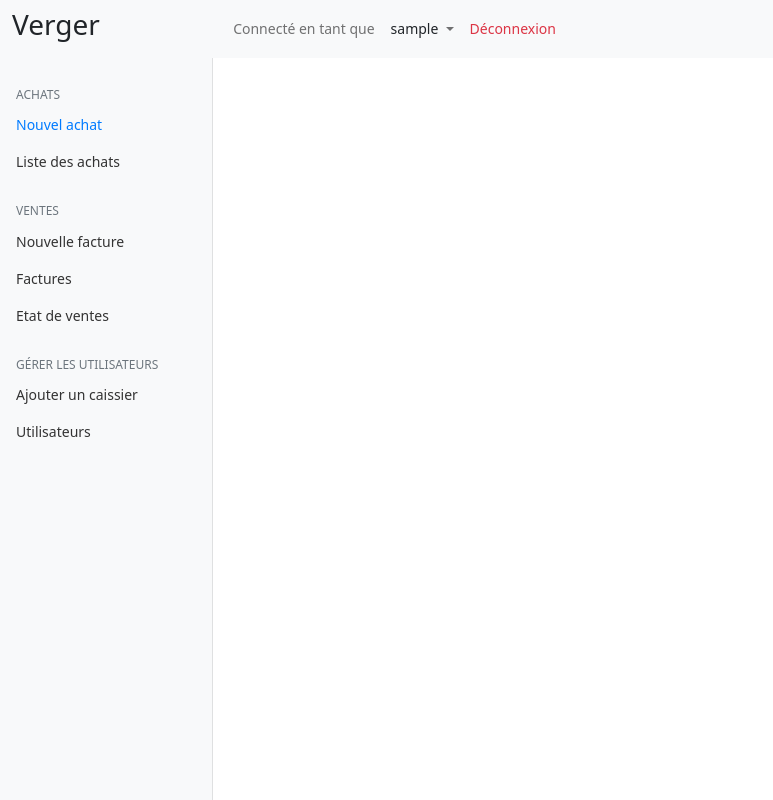
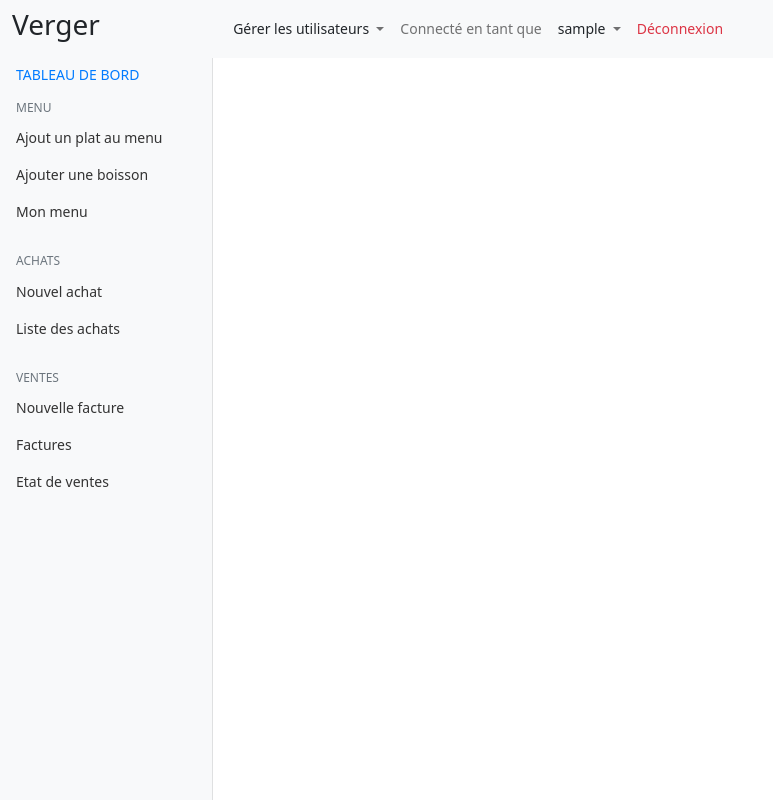
Before and after one commit to mono57/verger.stock-mgmt, a Django app: page /backoffice/ in a window 1280 px wide. Shown: the whole page, without its empty margins (0-773 px from the left). Run offline with Django 3.2, Linux system fonts and the light colour scheme; the visitor is signed in with stand-in values (Sample User, id 1); some libraries are stand-ins or nearby versions.

Commit message:
update page layout

```diff
--- a/stockmgmt/settings.py
+++ b/stockmgmt/settings.py
@@ -17,6 +17,7 @@ DEBUG = True
 ALLOWED_HOSTS = []
 
 LOGIN_URL = 'login'
+LOGOUT_REDIRECT_URL = '/'
 # Application definition
 
 INSTALLED_APPS = [
--- a/stockmgmt/urls.py
+++ b/stockmgmt/urls.py
@@ -1,5 +1,5 @@
 from django.conf.urls import url
-from django.contrib.auth.views import LoginView
+from django.contrib.auth.views import LoginView, LogoutView
 from django.views.generic.base import RedirectView
 from django.contrib.auth.views import PasswordChangeView, PasswordChangeDoneView
 from django.contrib import admin
@@ -9,6 +9,7 @@ urlpatterns = [
     path('backoffice/', include('backoffice.urls', namespace='backoffice')),
     path('', RedirectView.as_view(url='/backoffice')),
     path('login/', LoginView.as_view(), name='login'),
+    path('logout/', LogoutView.as_view(), name='logout'),
     path('passwords/change/', PasswordChangeView.as_view(), name='password_change_view'),
     path('passwords/change/done/', PasswordChangeDoneView.as_view(), name='password_change_done'),
     path('admin/', admin.site.urls),
--- a/templates/base.html
+++ b/templates/base.html
@@ -48,11 +48,7 @@
 
     <script>
         $(document).ready(function () {
-            {
-                % block extrascript %
-            } {
-                % endblock extrascript %
-            }
+            {% block extrascript %} {% endblock extrascript %}
         })
     </script>
 </body>
--- a/templates/base/header.html
+++ b/templates/base/header.html
@@ -4,9 +4,21 @@
   <div class="container-fluid">
     <h1 class="h3">Verger</h1>
 
+    {% if request.user.is_authenticated %}
+
     <div class="container">
       <ul class="navbar-nav pl-4 me-auto mb-2 mb-lg-0 ml-auto" style="margin-left:6.2rem">
-
+        <li class="nav-item dropdown d-inline">
+          <a class="nav-link dropdown-toggle" href="#" id="navbarDropdown" role="button" data-bs-toggle="dropdown"
+            aria-expanded="false">
+            <span class="text-dark">
+              Gérer les utilisateurs</span>
+          </a>
+          <ul class="dropdown-menu" aria-labelledby="navbarDropdown">
+            <li><a class="dropdown-item" href="#">Ajouter un caissier</a></li>
+            <li><a class="dropdown-item" href="#">Liste des utilisateurs</a></li>
+          </ul>
+        </li>
         <li class="nab-item">
           <span class="nav-link"> Connecté en tant que</span>
         </li>
@@ -21,11 +33,11 @@
           </ul>
         </li>
         <li class="nav-item">
-          <a class="nav-link text-danger" href="#">Déconnexion</a>
+          <a class="nav-link text-danger" href="{% url 'logout' %}">Déconnexion</a>
         </li>
       </ul>
 
-    </div>
+    </div> {% endif %}
 
   </div>
 </nav>
--- a/templates/base/sidebar.html
+++ b/templates/base/sidebar.html
@@ -1,5 +1,42 @@
+ {% url 'backoffice:home' as dashboard_url %}
+
  <nav id="sidebarMenu" class="col-md-3 col-lg-2 d-md-block bg-light sidebar collapse">
-     <div class="position-sticky pt-3">
+     <div class="position-sticky">
+         <ul class="nav flex-column my-2">
+
+             <li class="nav-item">
+                 <a class="nav-link {% if request.path == dashboard_url %}active{% endif %}" aria-current="page" href="#">
+                     <span data-feather="home"></span>
+                     TABLEAU DE BORD
+                 </a>
+             </li>
+
+         </ul>
+         <h6 class="sidebar-heading d-flex justify-content-between align-items-center px-3 mb-1 text-muted">
+             <span>Menu</span>
+         </h6>
+         <ul class="nav flex-column">
+             <li class="nav-item">
+                 <a class="nav-link" aria-current="page" href="#">
+                     <span data-feather="home"></span>
+                     Ajout un plat au menu
+                 </a>
+             </li>
+
+             <li class="nav-item">
+                 <a class="nav-link" href="#">
+                     <span data-feather="file"></span>
+                     Ajouter une boisson
+                 </a>
+             </li>
+             <li class="nav-item">
+                 <a class="nav-link" href="#">
+                     <span data-feather="file"></span>
+                     Mon menu
+                 </a>
+             </li>
+
+         </ul>
          <h6 class="sidebar-heading d-flex justify-content-between align-items-center px-3 mt-4 mb-1 text-muted">
              <span>Achats</span>
 
@@ -7,7 +44,7 @@
          <ul class="nav flex-column">
 
              <li class="nav-item">
-                 <a class="nav-link active" aria-current="page" href="#">
+                 <a class="nav-link" aria-current="page" href="#">
                      <span data-feather="home"></span>
                      Nouvel achat
                  </a>
@@ -48,27 +85,6 @@
 
          </ul>
 
-         <h6 class="sidebar-heading d-flex justify-content-between align-items-center px-3 mt-4 mb-1 text-muted">
-             <span>Gérer les utilisateurs</span>
-
-         </h6>
-         <ul class="nav flex-column">
-
-             <li class="nav-item">
-                 <a class="nav-link" aria-current="page" href="#">
-                     <span data-feather="home"></span>
-                     Ajouter un caissier
-                 </a>
-             </li>
-             <li class="nav-item">
-                 <a class="nav-link" href="#">
-                     <span data-feather="file"></span>
-                     Utilisateurs
-                 </a>
-             </li>
-
-         </ul>
-
 
      </div>
  </nav>
```
